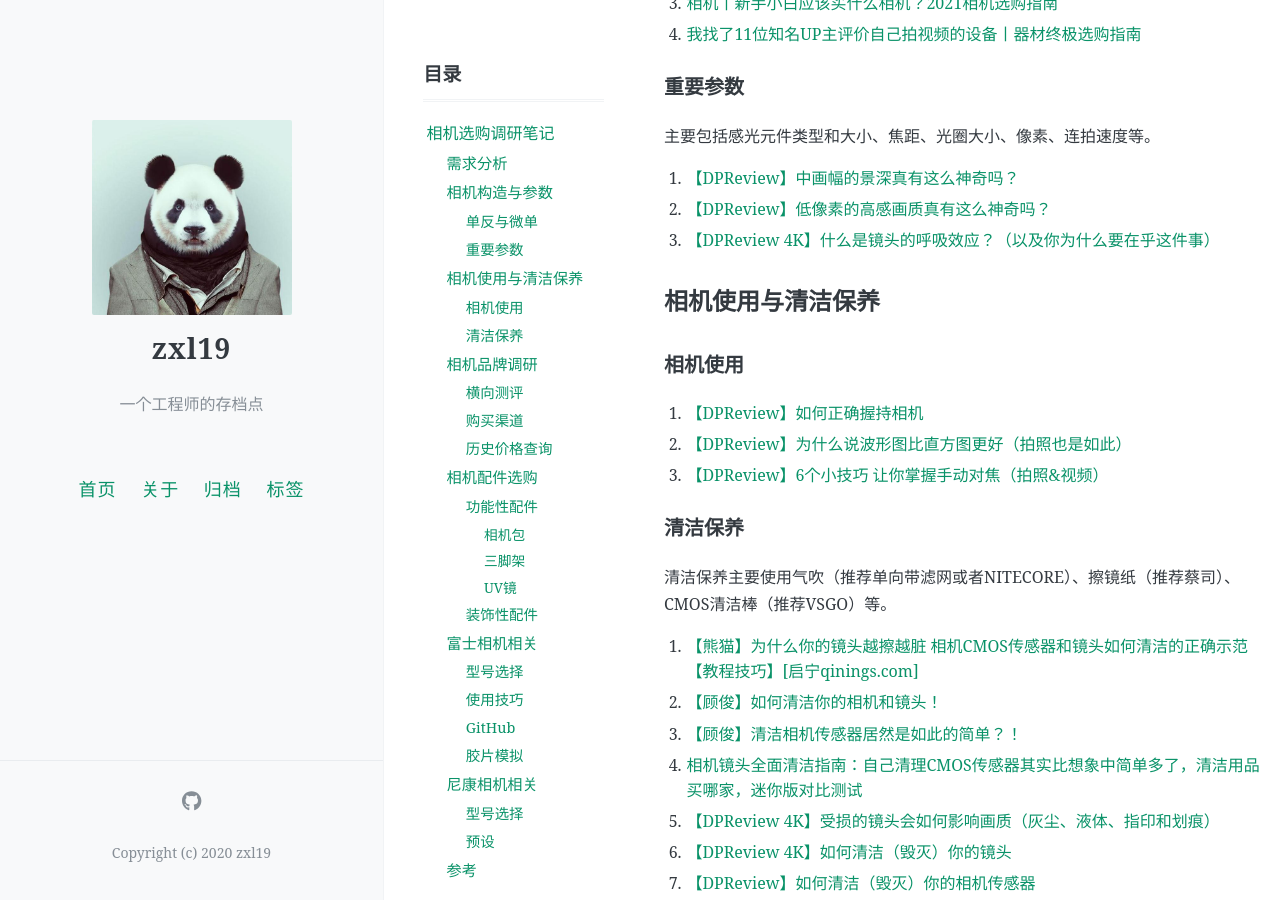
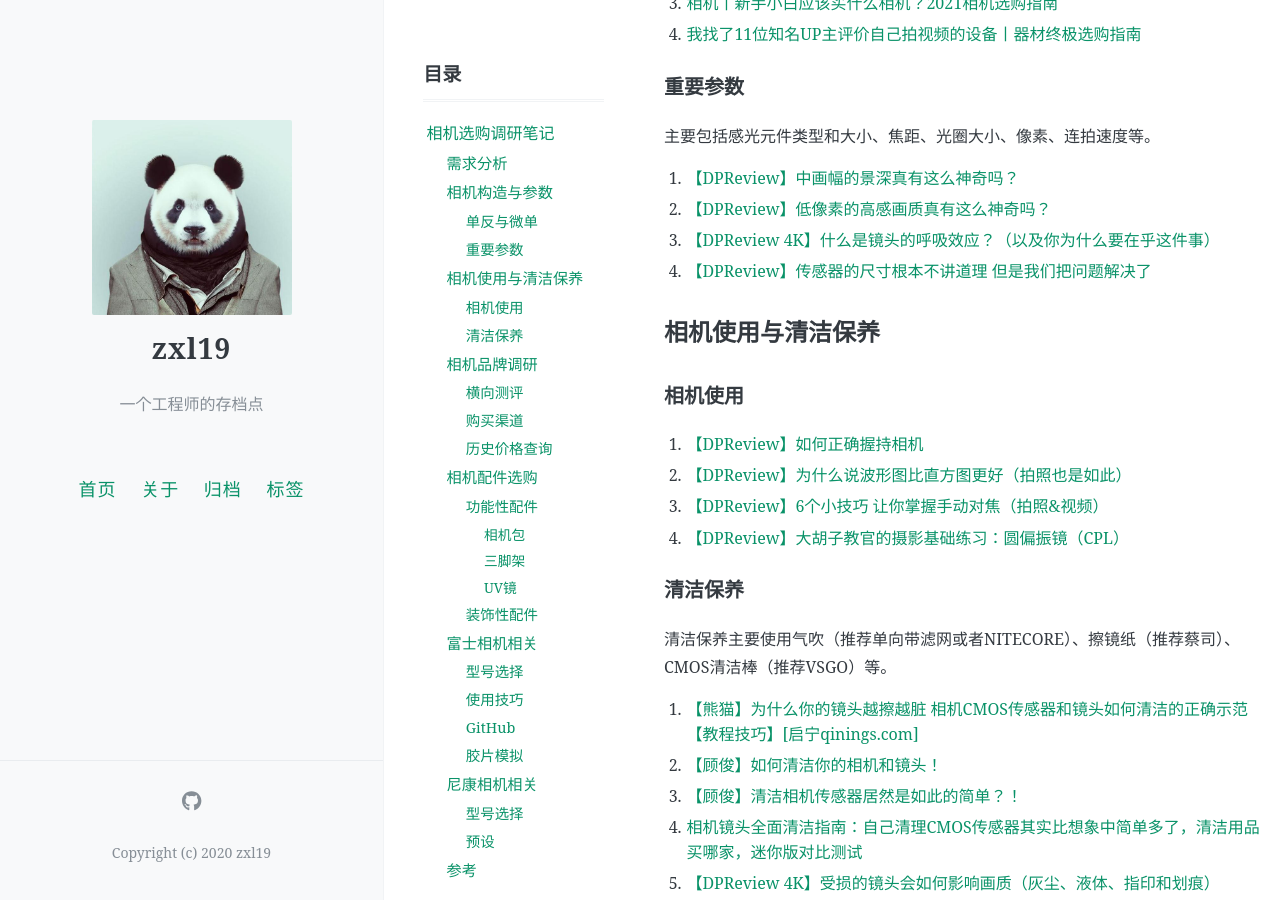
Before and after one commit to zxl19/zxl19.github.io, a Jekyll site: the page built from _posts/2021-10-29-camera-note.md, in a window 1280 px wide and 900 px high, scrolled down 925 px. Built offline with Jekyll 4.4.1, drawn with Linux system fonts in a browser that asks for light colours; comment, search, counter and statistics services are not loaded.

Commit message:
Update 2021-10-29-camera-note.md

```diff
--- a/_posts/2021-10-29-camera-note.md
+++ b/_posts/2021-10-29-camera-note.md
@@ -50,6 +50,7 @@ pinned: false
 1. [【DPReview】中画幅的景深真有这么神奇吗？](https://www.bilibili.com/video/BV19S4y1k7m2)
 2. [【DPReview】低像素的高感画质真有这么神奇吗？](https://www.bilibili.com/video/BV1pi4y117rq)
 3. [【DPReview 4K】什么是镜头的呼吸效应？（以及你为什么要在乎这件事）](https://www.bilibili.com/video/BV1RX4y157kh)
+4. [【DPReview】传感器的尺寸根本不讲道理 但是我们把问题解决了](https://www.bilibili.com/video/BV1fB4y1x7M8)
 
 ## 相机使用与清洁保养
 
@@ -58,6 +59,7 @@ pinned: false
 1. [【DPReview】如何正确握持相机](https://www.bilibili.com/video/BV1AG411x7ty)
 2. [【DPReview】为什么说波形图比直方图更好（拍照也是如此）](https://www.bilibili.com/video/BV1gr4y1b7nB)
 3. [【DPReview】6个小技巧 让你掌握手动对焦（拍照&视频）](https://www.bilibili.com/video/BV1WL4y1V7CQ)
+4. [【DPReview】大胡子教官的摄影基础练习：圆偏振镜（CPL）](https://www.bilibili.com/video/BV18P411j7uW)
 
 ### 清洁保养
 
```
